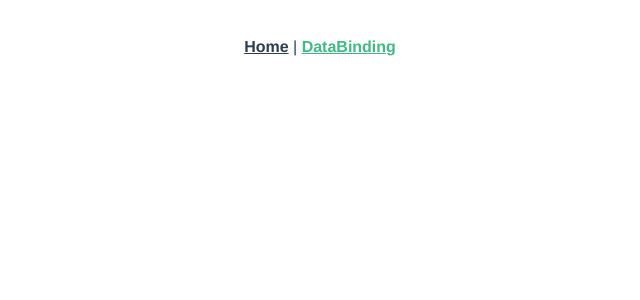
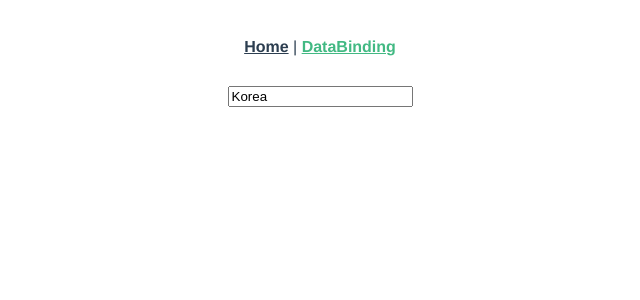
Before and after one commit to hyukeh/Vue-Study, a Vue app: page /databinding in a window 1280 px wide. Shown: the top 300 px of the page, without its empty margins (320-960 px from the left). Built offline with nearby package versions, Linux system fonts and the light colour scheme.

Commit message:
vue문법 복습

```diff
--- a/src/views/DataBinding.vue
+++ b/src/views/DataBinding.vue
@@ -1,13 +1,19 @@
 <template>
-	<div></div>
+	<div>
+		<input type="text" v-model="text" />
+	</div>
 </template>
 
 <script>
 export default {
 	data() {
-		return {};
+		return {
+			text: 'Korea',
+		};
 	},
-	methods: {},
+	methods: {
+		setCount() {},
+	},
 };
 </script>
 
```
